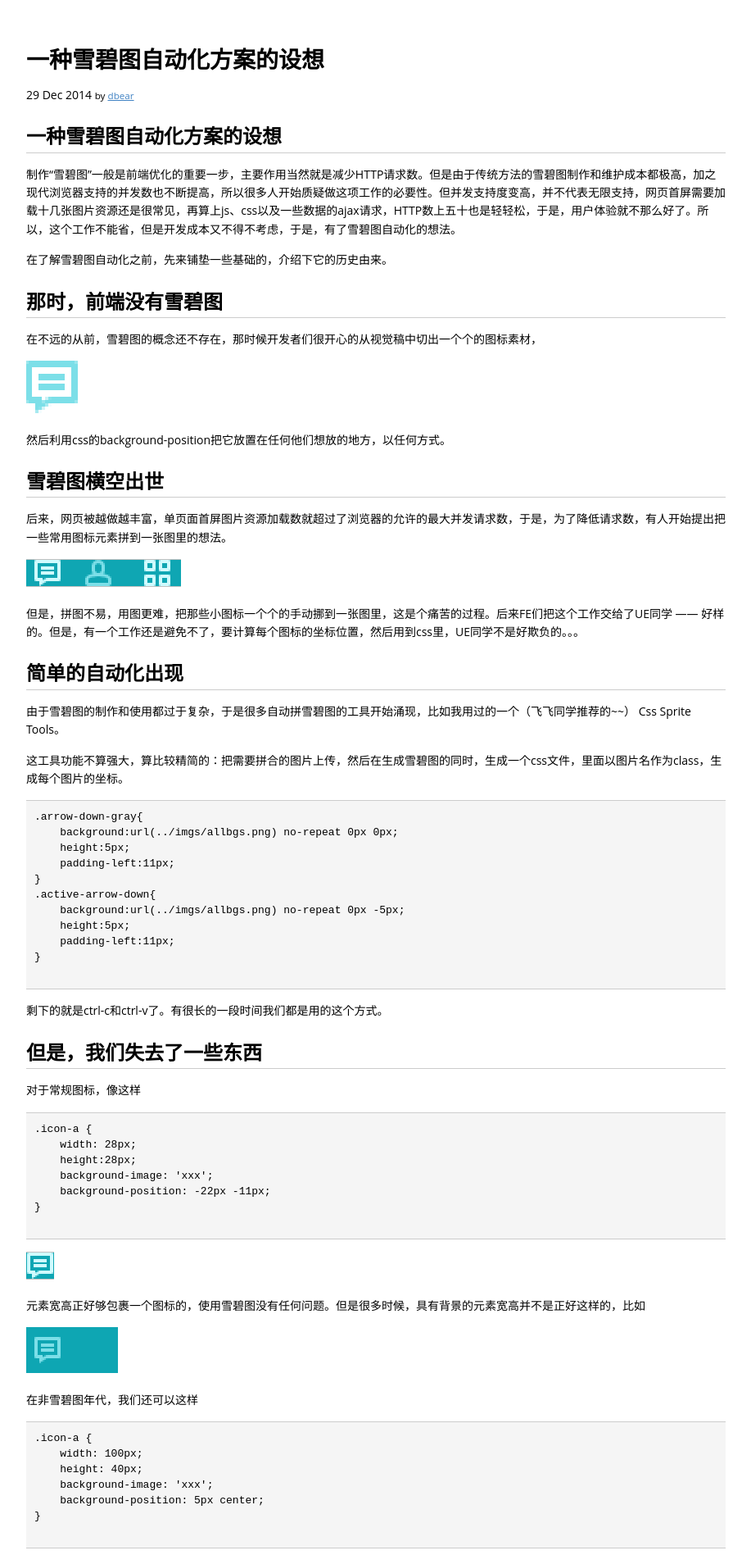
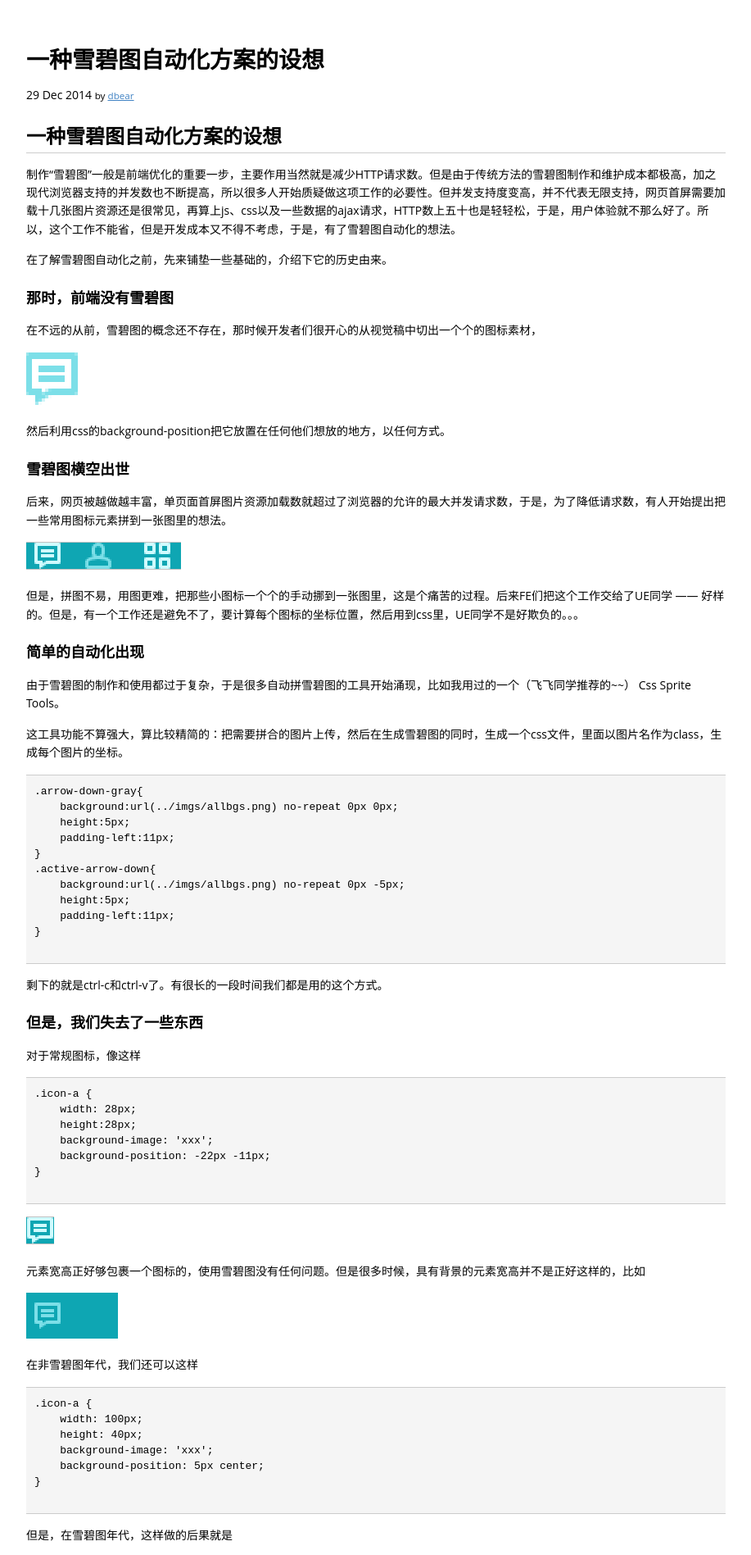
Before and after one commit to ecomfe/blog, a Jekyll site: the page built from _posts/2014-12-29-automatic-sprite.md, in a window 1280 px wide. Shown: the top 1897 px of the page at 82% size, without its empty margins (181-1098 px from the left). Built offline with Jekyll 4.4.1, drawn with Linux system fonts in a browser that asks for light colours; some web fonts are replaced; Markdown is read by kramdown in place of the engine named in the settings.

Commit message:
修改标题
修改标题

```diff
--- a/_posts/2014-12-29-automatic-sprite.md
+++ b/_posts/2014-12-29-automatic-sprite.md
@@ -12,7 +12,7 @@ shortname: empty
 
 在了解雪碧图自动化之前，先来铺垫一些基础的，介绍下它的历史由来。
 
-## 那时，前端没有雪碧图
+### 那时，前端没有雪碧图
 
 在不远的从前，雪碧图的概念还不存在，那时候开发者们很开心的从视觉稿中切出一个个的图标素材，
 
@@ -21,7 +21,7 @@ shortname: empty
 然后利用css的background-position把它放置在任何他们想放的地方，以任何方式。
 
 
-## 雪碧图横空出世
+### 雪碧图横空出世
 
 后来，网页被越做越丰富，单页面首屏图片资源加载数就超过了浏览器的允许的最大并发请求数，于是，为了降低请求数，有人开始提出把一些常用图标元素拼到一张图里的想法。
 
@@ -30,7 +30,7 @@ shortname: empty
 但是，拼图不易，用图更难，把那些小图标一个个的手动挪到一张图里，这是个痛苦的过程。后来FE们把这个工作交给了UE同学 —— 好样的。但是，有一个工作还是避免不了，要计算每个图标的坐标位置，然后用到css里，UE同学不是好欺负的。。。
 
 
-## 简单的自动化出现
+### 简单的自动化出现
 
 由于雪碧图的制作和使用都过于复杂，于是很多自动拼雪碧图的工具开始涌现，比如我用过的一个（飞飞同学推荐的~~） Css Sprite Tools。
 
@@ -52,7 +52,7 @@ shortname: empty
 
 剩下的就是ctrl-c和ctrl-v了。有很长的一段时间我们都是用的这个方式。
 
-## 但是，我们失去了一些东西
+### 但是，我们失去了一些东西
 
 对于常规图标，像这样
 
@@ -137,7 +137,7 @@ B —— 放弃使用background-position的相对坐标，多增加一个不留
 上面这个方法似乎解决了雪碧图元素固定布局的问题，但是，你不要写这么多的代码，而且还放弃了那些好用的“相对坐标”。两个你都想要，怎么破？
 
 
-## 动态样式语言拯救你
+### 动态样式语言拯救你
 
 这里不想多讲LESS，SASS是怎么回事，如果你知道，那很好；如果你不知道，那就只当它是一种能把你的css写的更像编程语言的东西吧。用上面的需求为例，你希望能够使用background的那些相对定位的属性。那么，下面这段代码，不知道是否可以满足你的需求
 
@@ -159,8 +159,7 @@ B —— 放弃使用background-position的相对坐标，多增加一个不留
 于是现在，你可以随意摆放你的图标了。但是，这样就够了么？这个方法似乎只是完善了功能，并没有降低未来增加图标所带来的维护成本呢？
 
 
-## 最后的自动化
-
+### 最后的自动化
 
 设想一种情景，你在一开始开发的时候根本不用理会图标会不会被合并到雪碧图里，只当它会一直独立存在，并且就那样的使用。之后在代码build时，你的这个图标会被自动的解析出来，并且合并到雪碧图中，它的相应坐标也会被同步更新，一切都自动化完成，无需任何人工干预，这样是不是很好？
 
```
